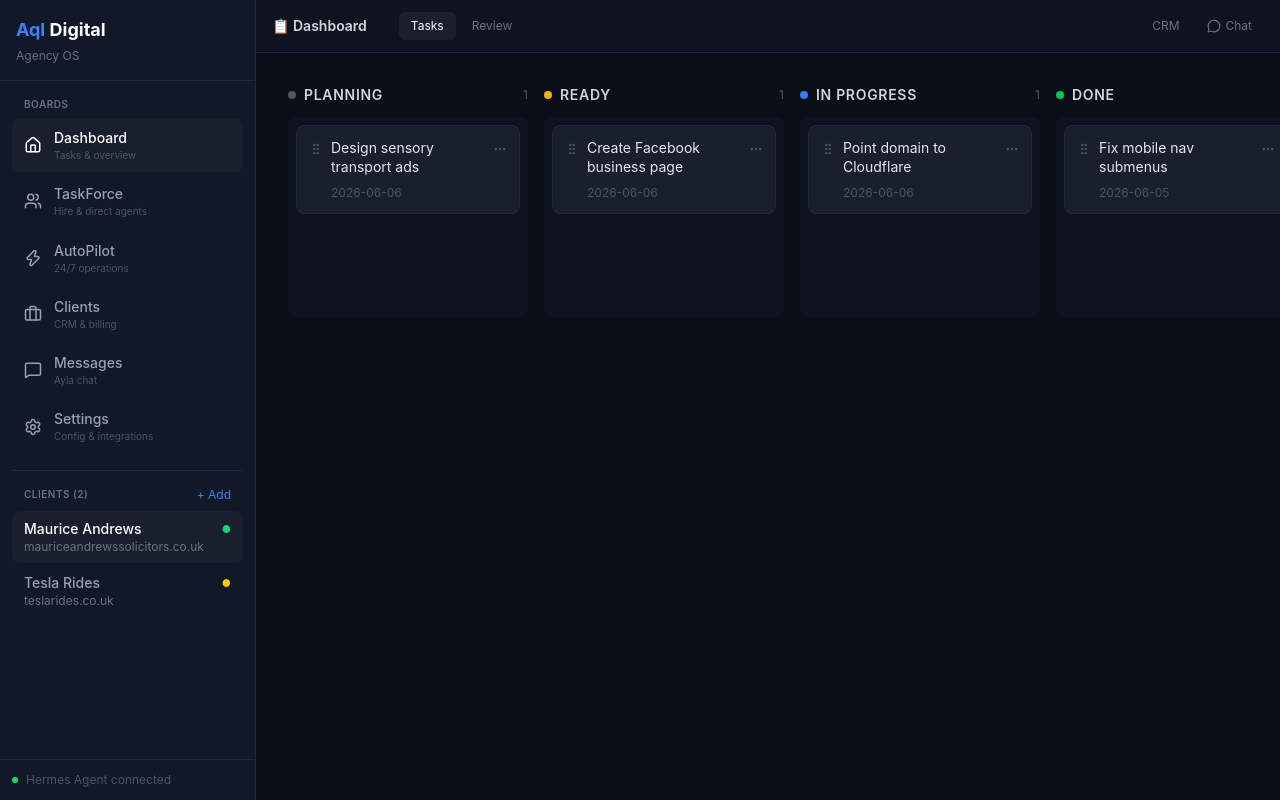
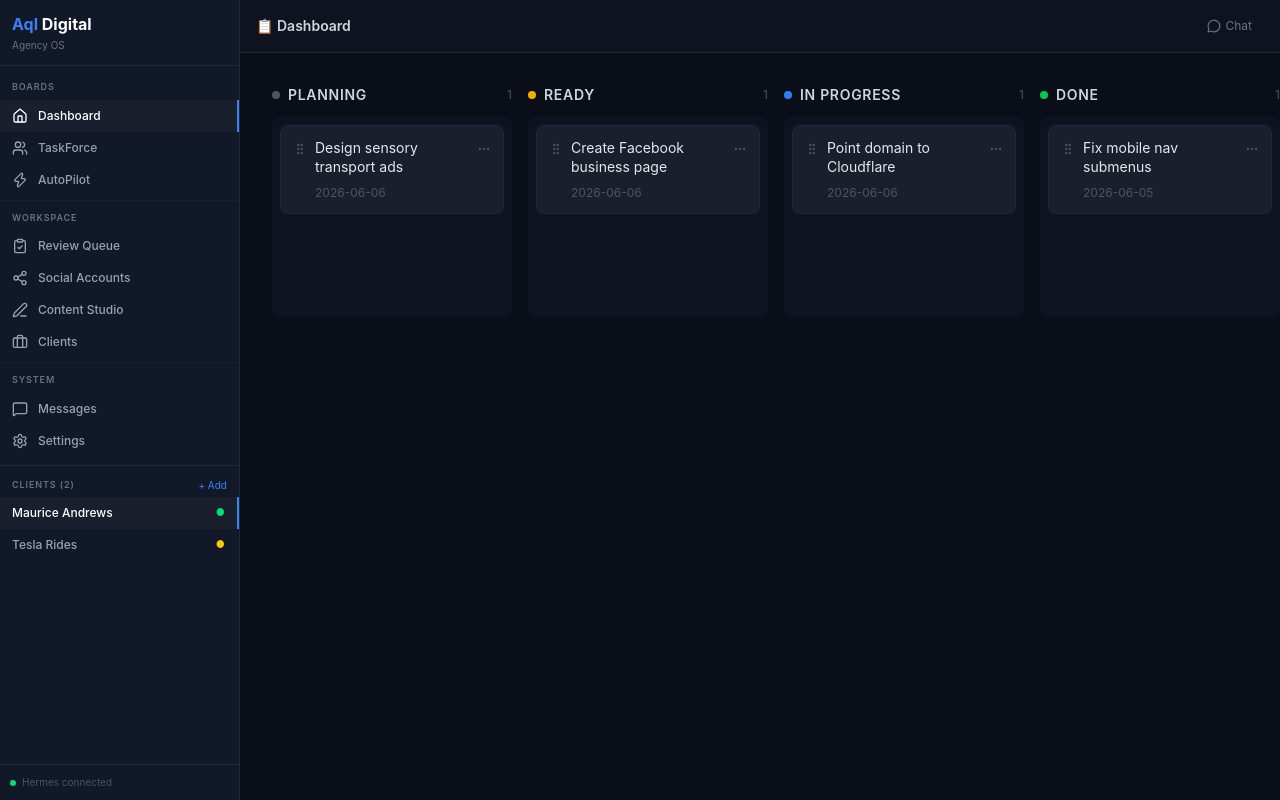
Before and after one commit to tzno1575-stack/agency-dashboard, a Next.js app: page / in a window 1280 px wide. Built offline with nearby package versions, Linux system fonts and the light colour scheme; no server answers; the database is empty.

Commit message:
feat: full sidebar navigation — 9 boards, all sub-views accessible in one window

```diff
--- a/src/app/page.tsx
+++ b/src/app/page.tsx
@@ -17,8 +17,7 @@ import { sampleClients, sampleTasks, sampleSocialAccounts, normalizeClient, norm
 import { useLocalStorage } from "@/hooks/useLocalStorage";
 import type { Client, Task, Agent, SocialAccount, ScheduledPost } from "@/lib/data";
 
-type NavBoard = "dashboard" | "taskforce" | "autopilot" | "clients" | "messages" | "settings";
-type View = "kanban" | "review" | "crm" | "agents" | "social" | "content" | "monitor";
+type NavBoard = "dashboard" | "taskforce" | "autopilot" | "review" | "social" | "content" | "clients" | "messages" | "settings";
 
 export default function Dashboard() {
   const [clientsRaw, setClientsRaw, clientsLoaded] = useLocalStorage<Client[]>("aqd_clients", sampleClients);
@@ -40,7 +39,6 @@ export default function Dashboard() {
   const [reviewCount, setReviewCount] = useState(0);
   const [selectedClientId, setSelectedClientId] = useState<string | null>(sampleClients[0]?.id ?? null);
   const [activeBoard, setActiveBoard] = useState<NavBoard>("dashboard");
-  const [view, setView] = useState<View>("kanban");
   const [mobileSidebarOpen, setMobileSidebarOpen] = useState(false);
   const [chatOpen, setChatOpen] = useState(false);
   const [fatalError, setFatalError] = useState<string | null>(null);
@@ -60,17 +58,12 @@ export default function Dashboard() {
   const handleNavigate = (board: NavBoard) => {
     setActiveBoard(board);
     setMobileSidebarOpen(false);
-    if (board === "dashboard") setView("kanban");
-    if (board === "clients") setView("crm");
     if (board === "messages") setChatOpen(true);
   };
 
   // Bottom nav for mobile
   const handleBottomNav = (id: string) => {
     if (id === "chat") { setChatOpen(true); return; }
-    if (id === "monitor") { setActiveBoard("autopilot"); return; }
-    if (id === "kanban") { setActiveBoard("dashboard"); setView("kanban"); return; }
-    if (id === "crm") { setActiveBoard("clients"); setView("crm"); return; }
     setActiveBoard(id as NavBoard);
   };
 
@@ -208,64 +201,74 @@ export default function Dashboard() {
             {activeBoard === "dashboard" && "📋 Dashboard"}
             {activeBoard === "taskforce" && "📎 TaskForce"}
             {activeBoard === "autopilot" && "🤖 AutoPilot"}
+            {activeBoard === "review" && "✅ Review Queue"}
+            {activeBoard === "social" && "📱 Social Accounts"}
+            {activeBoard === "content" && "✍️ Content Studio"}
             {activeBoard === "clients" && "💼 Clients"}
+            {activeBoard === "messages" && "💬 Messages"}
             {activeBoard === "settings" && "⚙️ Settings"}
           </span>
 
-          {/* Sub-tabs for Dashboard */}
-          {activeBoard === "dashboard" && (
-            <div className="flex gap-1 ml-4 tabs-scroll">
-              {(["kanban", "review"] as const).map((v) => (
-                <button key={v} onClick={() => setView(v)}
-                  className={`px-2 md:px-3 py-1.5 text-xs rounded-md whitespace-nowrap transition-colors ${
-                    view === v ? "bg-[#1a1f2e] text-white" : "text-gray-500 hover:text-gray-300"
-                  }`}>
-                  {v === "kanban" ? "Tasks" : "Review"}
-                  {v === "review" && reviewCount > 0 && (
-                    <span className="ml-1 bg-yellow-500/20 text-yellow-400 text-[10px] px-1.5 py-0.5 rounded-full">{reviewCount}</span>
-                  )}
-                </button>
-              ))}
-            </div>
-          )}
-
           <div className="flex gap-1 ml-auto tabs-scroll">
-            {activeBoard === "dashboard" && (
-              <>
-                <button onClick={() => { setActiveBoard("clients"); setView("crm"); }}
-                  className="px-3 py-1.5 text-xs rounded-md text-gray-500 hover:text-gray-300">CRM</button>
-                <button onClick={() => setChatOpen(!chatOpen)}
-                  className={`px-3 py-1.5 text-xs rounded-md flex items-center gap-1 ${chatOpen ? "bg-[#3b82f6] text-white" : "text-gray-500 hover:text-gray-300"}`}>
-                  <MessageCircle size={14} />Chat
-                </button>
-              </>
-            )}
-            {activeBoard !== "dashboard" && (
-              <button onClick={() => { setActiveBoard("dashboard"); setView("kanban"); }}
-                className="px-3 py-1.5 text-xs rounded-md text-gray-500 hover:text-gray-300">← Dashboard</button>
-            )}
+            <button onClick={() => setChatOpen(!chatOpen)}
+              className={`px-3 py-1.5 text-xs rounded-md flex items-center gap-1 ${chatOpen ? "bg-[#3b82f6] text-white" : "text-gray-500 hover:text-gray-300"}`}>
+              <MessageCircle size={14} />Chat
+            </button>
           </div>
         </header>
 
         {/* Content area */}
         <div className="flex-1 overflow-hidden flex">
-          {/* === DASHBOARD BOARD === */}
-          {activeBoard === "dashboard" && view === "kanban" && (
+          {/* === DASHBOARD === */}
+          {activeBoard === "dashboard" && (
             <div className="kanban-mobile flex gap-4 h-full p-4">
               <KanbanBoard tasks={tasks} onTasksChange={setTasks} />
             </div>
           )}
-          {activeBoard === "dashboard" && view === "review" && <ReviewQueue />}
 
-          {/* === TASKFORCE BOARD === */}
+          {/* === TASKFORCE === */}
           {activeBoard === "taskforce" && (
             <TaskForce agents={agents} clients={clientOptions} onDeploy={handleDeployAgent} />
           )}
 
-          {/* === AUTOPILOT BOARD === */}
+          {/* === AUTOPILOT === */}
           {activeBoard === "autopilot" && <LiveMonitor />}
 
-          {/* === CLIENTS BOARD === */}
+          {/* === REVIEW QUEUE === */}
+          {activeBoard === "review" && <ReviewQueue />}
+
+          {/* === SOCIAL ACCOUNTS === */}
+          {activeBoard === "social" && selectedClient && (
+            <SocialAccountsPanel accounts={socialAccounts} clientId={selectedClientId!}
+              clientName={selectedClient?.name || ""} onUpdate={setSocialAccounts} />
+          )}
+          {activeBoard === "social" && !selectedClient && (
+            <div className="flex-1 flex items-center justify-center text-gray-500 text-sm">
+              Select a client from the sidebar first
+            </div>
+          )}
+
+          {/* === CONTENT STUDIO === */}
+          {activeBoard === "content" && selectedClient && (
+            <>
+              <div className="md:hidden fixed inset-0 z-50 bg-[#0a0e17]">
+                <ContentStudio posts={posts} accounts={socialAccounts} clientId={selectedClientId!}
+                  onSave={(post) => setPosts([...posts, post])} onDelete={(id) => setPosts(posts.filter((p) => p.id !== id))}
+                  onBack={() => setActiveBoard("dashboard")} />
+              </div>
+              <div className="hidden md:block flex-1 overflow-hidden">
+                <ContentStudio posts={posts} accounts={socialAccounts} clientId={selectedClientId!}
+                  onSave={(post) => setPosts([...posts, post])} onDelete={(id) => setPosts(posts.filter((p) => p.id !== id))} />
+              </div>
+            </>
+          )}
+          {activeBoard === "content" && !selectedClient && (
+            <div className="flex-1 flex items-center justify-center text-gray-500 text-sm">
+              Select a client from the sidebar first
+            </div>
+          )}
+
+          {/* === CLIENTS / CRM === */}
           {activeBoard === "clients" && !selectedClient && (
             <div className="flex-1 flex items-center justify-center text-gray-500 text-sm">
               Select a client from the sidebar
@@ -289,32 +292,20 @@ export default function Dashboard() {
             </div>
           )}
 
-          {/* === SETTINGS BOARD === */}
+          {/* === MESSAGES === */}
+          {activeBoard === "messages" && (
+            <div className="flex-1 flex">
+              <ChatWidget />
+            </div>
+          )}
+
+          {/* === SETTINGS === */}
           {activeBoard === "settings" && <SettingsPanel />}
-
-          {/* === SOCIAL (shown inside CRM when clicked) === */}
-          {view === "social" && selectedClient && (
-            <SocialAccountsPanel accounts={socialAccounts} clientId={selectedClientId!}
-              clientName={selectedClient?.name || ""} onUpdate={setSocialAccounts} />
-          )}
-          {view === "content" && selectedClient && (
-            <>
-              <div className="md:hidden fixed inset-0 z-50 bg-[#0a0e17]">
-                <ContentStudio posts={posts} accounts={socialAccounts} clientId={selectedClientId!}
-                  onSave={(post) => setPosts([...posts, post])} onDelete={(id) => setPosts(posts.filter((p) => p.id !== id))}
-                  onBack={() => setView("kanban")} />
-              </div>
-              <div className="hidden md:block flex-1 overflow-hidden">
-                <ContentStudio posts={posts} accounts={socialAccounts} clientId={selectedClientId!}
-                  onSave={(post) => setPosts([...posts, post])} onDelete={(id) => setPosts(posts.filter((p) => p.id !== id))} />
-              </div>
-            </>
-          )}
         </div>
       </main>
 
       {/* Bottom Navigation (mobile) */}
-      <BottomNav activeView={chatOpen ? "chat" : activeBoard === "taskforce" ? "agents" : activeBoard === "autopilot" ? "monitor" : activeBoard === "clients" ? "crm" : view}
+      <BottomNav activeView={chatOpen ? "chat" : activeBoard}
         agentCount={agentCount} onNavigate={handleBottomNav} />
 
       {/* Chat panel */}
--- a/src/components/Sidebar.tsx
+++ b/src/components/Sidebar.tsx
@@ -1,9 +1,9 @@
 "use client";
 
-import { Home, Briefcase, MessageSquare, Settings, Users, Zap, Activity } from "lucide-react";
+import { Home, Briefcase, MessageSquare, Settings, Users, Zap, ClipboardCheck, Share2, PenLine } from "lucide-react";
 import type { Client } from "@/lib/data";
 
-type NavBoard = "dashboard" | "taskforce" | "autopilot" | "clients" | "messages" | "settings";
+export type NavBoard = "dashboard" | "taskforce" | "autopilot" | "review" | "social" | "content" | "clients" | "messages" | "settings";
 
 interface SidebarProps {
   clients: Client[];
@@ -16,13 +16,21 @@ interface SidebarProps {
   reviewCount?: number;
 }
 
-const boards: { id: NavBoard; name: string; icon: typeof Home; desc: string; color?: string }[] = [
-  { id: "dashboard", name: "Dashboard", icon: Home, desc: "Tasks & overview" },
-  { id: "taskforce", name: "TaskForce", icon: Users, desc: "Hire & direct agents", color: "text-amber-400" },
-  { id: "autopilot", name: "AutoPilot", icon: Zap, desc: "24/7 operations", color: "text-purple-400" },
-  { id: "clients", name: "Clients", icon: Briefcase, desc: "CRM & billing" },
-  { id: "messages", name: "Messages", icon: MessageSquare, desc: "Ayla chat" },
-  { id: "settings", name: "Settings", icon: Settings, desc: "Config & integrations" },
+const boards: { id: NavBoard; section: string; name: string; icon: typeof Home; desc: string; color?: string }[] = [
+  // ── BOARDS ──
+  { id: "dashboard", section: "boards", name: "Dashboard", icon: Home, desc: "Tasks & kanban" },
+  { id: "taskforce", section: "boards", name: "TaskForce", icon: Users, desc: "Hire & direct agents", color: "text-amber-400" },
+  { id: "autopilot", section: "boards", name: "AutoPilot", icon: Zap, desc: "24/7 operations", color: "text-purple-400" },
+
+  // ── WORKSPACE ──
+  { id: "review", section: "workspace", name: "Review Queue", icon: ClipboardCheck, desc: "Approve agent output", color: "text-yellow-400" },
+  { id: "social", section: "workspace", name: "Social Accounts", icon: Share2, desc: "Facebook, IG, TikTok, X", color: "text-blue-400" },
+  { id: "content", section: "workspace", name: "Content Studio", icon: PenLine, desc: "Create & schedule posts", color: "text-green-400" },
+  { id: "clients", section: "workspace", name: "Clients", icon: Briefcase, desc: "CRM & billing" },
+
+  // ── SYSTEM ──
+  { id: "messages", section: "system", name: "Messages", icon: MessageSquare, desc: "Ayla chat" },
+  { id: "settings", section: "system", name: "Settings", icon: Settings, desc: "Config & integrations" },
 ];
 
 export default function Sidebar({ clients, selectedClientId, onSelectClient, onAddClient, onNavigate, activeBoard, agentCount = 0, reviewCount = 0 }: SidebarProps) {
@@ -31,91 +39,99 @@ export default function Sidebar({ clients, selectedClientId, onSelectClient, onA
     return <span className={`text-[10px] ${colors[status]}`}>●</span>;
   };
 
+  const sections: { key: string; label: string; items: typeof boards }[] = [
+    { key: "boards", label: "Boards", items: boards.filter(b => b.section === "boards") },
+    { key: "workspace", label: "Workspace", items: boards.filter(b => b.section === "workspace") },
+    { key: "system", label: "System", items: boards.filter(b => b.section === "system") },
+  ];
+
   return (
-    <aside className="w-64 bg-[#111827] border-r border-[#1e293b] flex flex-col h-full shrink-0">
+    <aside className="w-60 bg-[#111827] border-r border-[#1e293b] flex flex-col h-full shrink-0">
       {/* Logo */}
-      <div className="p-4 border-b border-[#1e293b]">
-        <h1 className="text-lg font-bold text-white">
+      <div className="p-3 border-b border-[#1e293b]">
+        <h1 className="text-base font-bold text-white">
           <span className="text-[#3b82f6]">Aql</span> Digital
         </h1>
-        <p className="text-xs text-gray-500 mt-1">Agency OS</p>
+        <p className="text-[10px] text-gray-500 mt-0.5">Agency OS</p>
       </div>
 
-      {/* Boards */}
-      <nav className="p-3 space-y-0.5 flex-1 overflow-y-auto">
-        <span className="text-[10px] font-semibold text-gray-500 uppercase tracking-wider px-3 py-1 block">Boards</span>
-        {boards.map((board) => {
+      {/* Navigation */}
+      <nav className="flex-1 overflow-y-auto py-2">
+        {sections.map((section, si) => (
+          <div key={section.key} className={si > 0 ? "mt-1 pt-1 border-t border-[#1e293b]/50" : ""}>
+            <span className="text-[9px] font-semibold text-gray-500 uppercase tracking-widest px-3 py-1.5 block">
+              {section.label}
+            </span>
+            {section.items.map((board) => {
               const isActive = activeBoard === board.id;
               const Icon = board.icon;
               return (
                 <button
                   key={board.id}
                   onClick={() => onNavigate(board.id)}
-              className={`flex items-center gap-3 w-full px-3 py-2.5 rounded-lg text-sm transition-colors ${
+                  className={`flex items-center gap-2.5 w-full px-3 py-2 text-sm transition-colors ${
                     isActive
-                  ? "bg-[#1a1f2e] text-white"
-                  : "text-gray-400 hover:text-white hover:bg-[#1a1f2e]"
+                      ? "bg-[#1a1f2e] text-white border-r-2 border-[#3b82f6]"
+                      : "text-gray-400 hover:text-white hover:bg-[#1a1f2e] border-r-2 border-transparent"
                   }`}
                   title={board.desc}
                 >
-              <Icon size={18} className={isActive ? board.color || "" : ""} />
-              <div className="text-left flex-1">
-                <div className="font-medium flex items-center gap-2">
+                  <Icon size={16} className={isActive ? board.color || "" : ""} />
+                  <div className="text-left flex-1 min-w-0">
+                    <div className="font-medium text-xs flex items-center gap-1.5 truncate">
                       {board.name}
                       {board.id === "taskforce" && agentCount > 0 && (
-                    <span className="bg-blue-500/20 text-blue-400 text-[10px] px-1.5 py-0.5 rounded-full leading-none">
+                        <span className="bg-blue-500/20 text-blue-400 text-[9px] px-1.5 py-0.5 rounded-full leading-none shrink-0">
                           {agentCount}
                         </span>
                       )}
-                  {board.id === "autopilot" && reviewCount > 0 && (
-                    <span className="bg-yellow-500/20 text-yellow-400 text-[10px] px-1.5 py-0.5 rounded-full leading-none">
+                      {board.id === "review" && reviewCount > 0 && (
+                        <span className="bg-yellow-500/20 text-yellow-400 text-[9px] px-1.5 py-0.5 rounded-full leading-none shrink-0">
                           {reviewCount}
                         </span>
                       )}
                     </div>
-                <div className="text-[10px] text-gray-600">{board.desc}</div>
                   </div>
                 </button>
               );
             })}
+          </div>
+        ))}
 
-        {/* Clients section */}
-        <div className="mt-4 pt-3 border-t border-[#1e293b]">
-          <div className="flex items-center justify-between px-3 py-1 mb-1">
-            <span className="text-[10px] font-semibold text-gray-500 uppercase tracking-wider">
+        {/* Client selector — compact, at bottom of nav */}
+        <div className="mt-2 pt-2 border-t border-[#1e293b]">
+          <div className="flex items-center justify-between px-3 py-1">
+            <span className="text-[9px] font-semibold text-gray-500 uppercase tracking-widest">
               Clients ({clients.length})
             </span>
-            <button onClick={onAddClient} className="text-[#3b82f6] text-xs hover:underline">
-              + Add
-            </button>
+            <button onClick={onAddClient} className="text-[#3b82f6] text-[10px] hover:underline">+ Add</button>
           </div>
           {clients.map((client) => (
             <button
               key={client.id}
               onClick={() => onSelectClient(client.id)}
-              className={`w-full text-left px-3 py-2 rounded-lg text-sm mb-0.5 transition-colors ${
+              className={`w-full text-left px-3 py-2 text-xs transition-colors border-r-2 ${
                 selectedClientId === client.id
-                  ? "bg-[#1a1f2e] text-white"
-                  : "text-gray-400 hover:text-white hover:bg-[#1a1f2e]"
+                  ? "bg-[#1a1f2e] text-white border-[#3b82f6]"
+                  : "text-gray-400 hover:text-white hover:bg-[#1a1f2e] border-transparent"
               }`}
             >
               <div className="flex items-center justify-between">
                 <span className="font-medium truncate">{client.name}</span>
                 {getBillingBadge(client.billing?.status || "pending")}
               </div>
-              <div className="text-xs text-gray-500 truncate">{client.website}</div>
             </button>
           ))}
           {clients.length === 0 && (
-            <p className="text-xs text-gray-600 text-center py-2">No clients yet</p>
+            <p className="text-[10px] text-gray-600 text-center py-2">No clients yet</p>
           )}
         </div>
       </nav>
 
       {/* Footer */}
-      <div className="p-3 border-t border-[#1e293b] text-xs text-gray-600 flex items-center gap-2">
-        <span className="w-1.5 h-1.5 rounded-full bg-green-400 animate-pulse" />
-        Hermes Agent connected
+      <div className="p-2.5 border-t border-[#1e293b] text-[10px] text-gray-600 flex items-center gap-1.5">
+        <span className="w-1.5 h-1.5 rounded-full bg-green-400 animate-pulse shrink-0" />
+        Hermes connected
       </div>
     </aside>
   );
```
Lines whose indentation alone changed are shown as unchanged.
